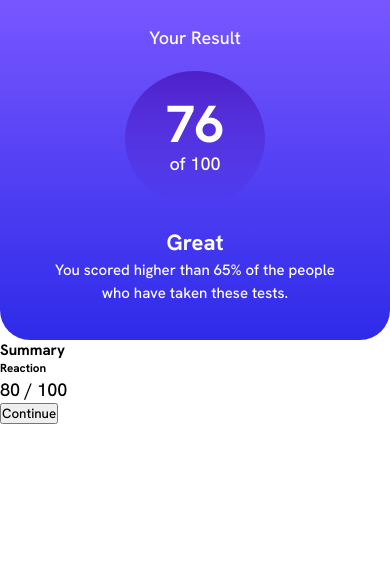
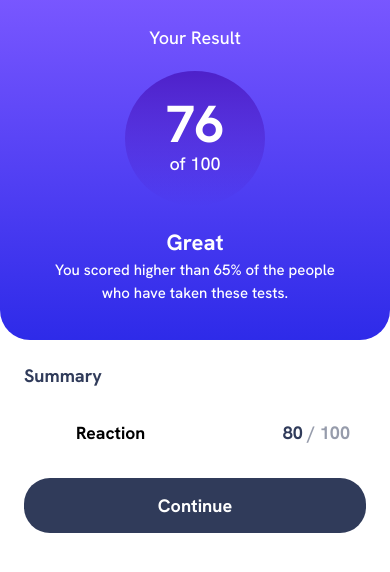
Before and after one commit to PaylemanC/frontendmentor--Angular, an Angular app: page /results-summary in a window 390 px wide. Shown: the top 572 px of the page. Built offline with nearby package versions, Linux system fonts and the light colour scheme.

Commit message:
Finish continue button and template cards test (mobile)

```diff
--- a/src/app/newbie/results-summary/results-summary.component.html
+++ b/src/app/newbie/results-summary/results-summary.component.html
@@ -12,14 +12,14 @@
       </div>
     </div>
     <div class="summary">
-      <h2>Summary</h2>
+      <h2 class="summary__title">Summary</h2>
       <div class="summary__tests-container">
         <div class="summary__test">
           <span class="summary__test-name">
-            <span></span>
+            <span class="summary__test-icon"></span>
             <h3>Reaction</h3>
           </span>
-          <p class="summary__test-punctuation"><span>80</span> / 100</p>
+          <p class="summary__test-punctuation"><span>80</span><span> / 100</span></p>
         </div>
         <button class="summary__btn-continue">Continue</button>
       </div>
--- a/src/app/newbie/results-summary/results-summary.component.scss
+++ b/src/app/newbie/results-summary/results-summary.component.scss
@@ -44,7 +44,7 @@ p {
   padding: 24px 50px 36px;
   border-radius: 0 0 30px 30px;
   gap: 20px;
-  p, h2 {
+  p {
     color: $white;
   }
 }
@@ -63,19 +63,67 @@ p {
   }
 }
 
-.result__description {
+.result__title {
+  font-weight: bold;
+  font-size: 2.2rem;
+}
 
-  .result__title {
-    font-weight: bold;
-    font-size: 2.2rem;
-  }
-  .result__paragraph {
-    font-size: 1.5rem;
-  }
+.result__paragraph {
+  font-size: 1.5rem;
 }
 
 .summary {
   background-color: $white;
+  padding: 24px;
+  .summary__title {
+    font-weight: bold;
+    font-size: 1.8rem;
+    color: $dark-gray-blue;
+    margin-bottom: 16px;
+  }
+}
+
+.summary__tests-container {
+  display: flex;
+  flex-direction: column;
+  gap: 16px;
+}
+
+.summary__test {
+  display: flex;
+  justify-content: space-between;
+  align-items: center;
+  padding: 16px;
+  border-radius: 10px;
+  .summary__test-name {
+    display: flex;
+    align-items: center;
+    gap: 12px;
+    .summary__test-icon {
+      display: inline-block;
+      width: 24px;
+      height: 24px;
+    }
+    font-size: 1.5rem;
+    font-weight: bold;
+  }
+  .summary__test-punctuation {
+    font-weight: bold;
+    color: $dark-gray-blue;
+    & span:nth-child(2){
+      opacity: 50%;
+    }
+  }
+}
+
+.summary__btn-continue {
+  background-color: $dark-gray-blue;
+  color: $white;
+  border: none;
+  border-radius: 26px;
+  padding: 16px 32px;
+  font-size: 1.8rem;
+  font-weight: bold;
 }
 
 //Mobile: 375px, Desktop: 1440px
```
